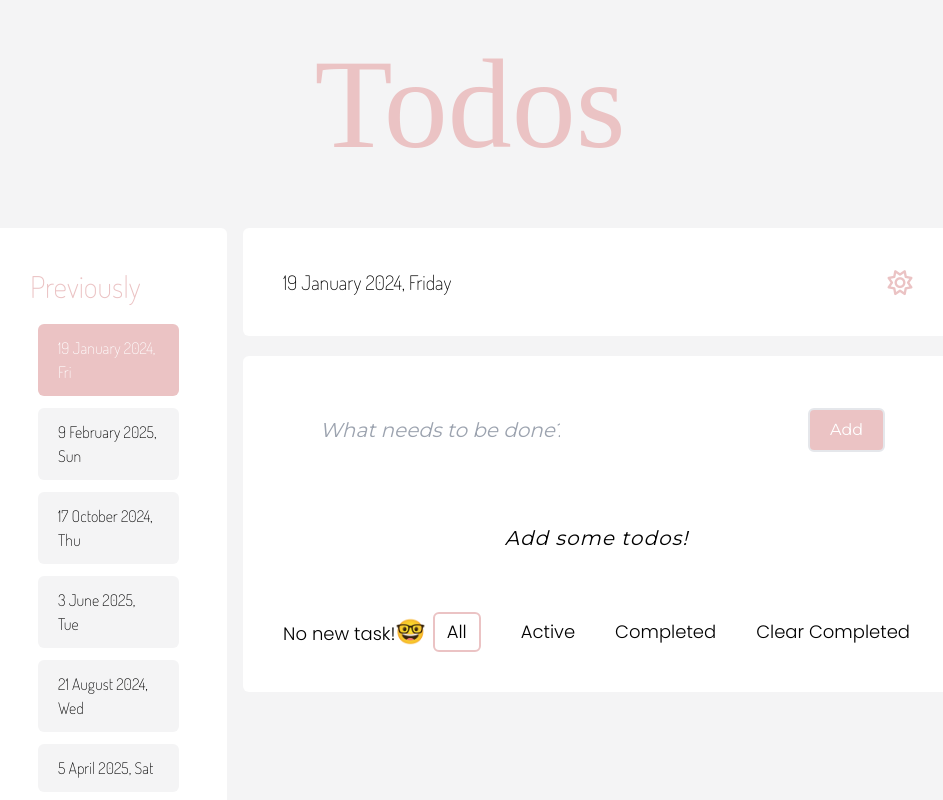
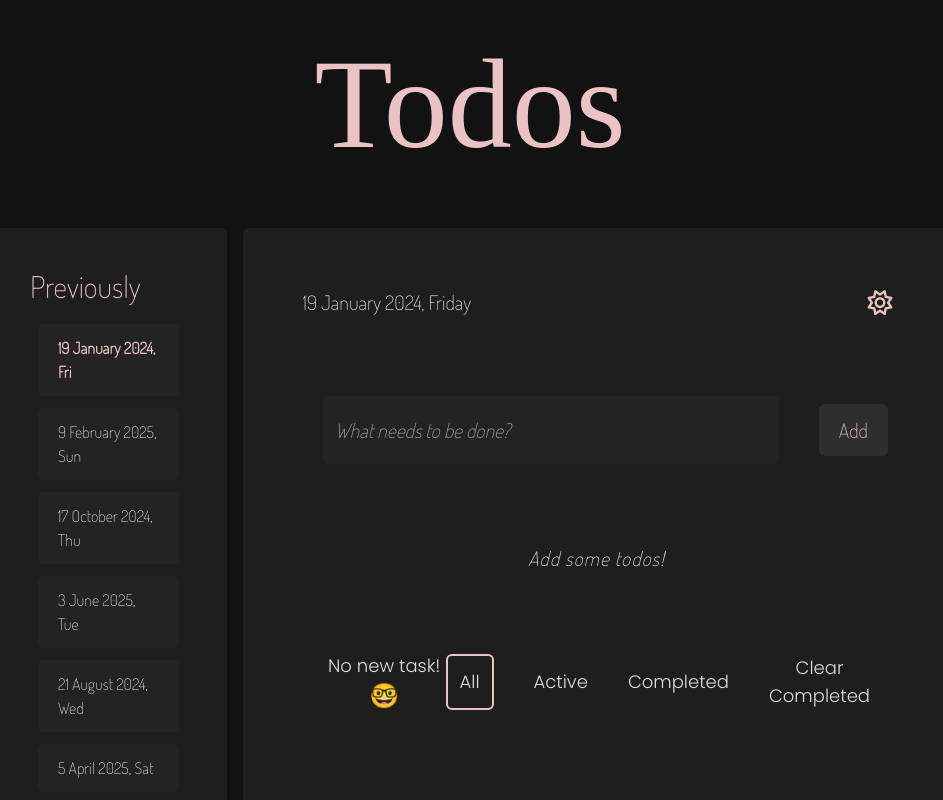
Before and after one commit to ayussh-2/React-To-do-list, a React (Create React App) app in the folder todo/: page / in a window 1280 px wide. Shown: the top 800 px of the page, without its empty margins (170-1113 px from the left). Built offline with nearby package versions, Linux system fonts and the light colour scheme; a web font is replaced by a local one.

Commit message:
added dark mode
made some changes to  the ui

```diff
--- a/todo/package.json
+++ b/todo/package.json
@@ -15,6 +15,7 @@
         "react": "^18.2.0",
         "react-dom": "^18.2.0",
         "react-scripts": "5.0.1",
+        "react-toastify": "^10.0.4",
         "web-vitals": "^2.1.4"
     },
     "scripts": {
--- a/todo/public/index.html
+++ b/todo/public/index.html
@@ -57,7 +57,7 @@
     -->
         <title>Todo App</title>
     </head>
-    <body>
+    <body className="dark">
         <noscript>You need to enable JavaScript to run this app.</noscript>
         <div id="root"></div>
     </body>
--- a/todo/src/App.css
+++ b/todo/src/App.css
@@ -5,4 +5,14 @@ body {
     background-color: #f4f4f5;
     padding: 0;
     margin: 0;
+    scrollbar-width: none;
 }
+body::-webkit-scrollbar {
+    width: 0;
+}
+.sbar {
+    scrollbar-width: none;
+}
+.sbar::-webkit-scrollbar {
+    width: 0;
+}
--- a/todo/src/App.js
+++ b/todo/src/App.js
@@ -5,7 +5,9 @@ import BottomNav from "./components/Todo/BottomNav";
 import Todos from "./components/Todo/Todo";
 import PrevTodos from "./components/List/PrevTodos";
 import Btn from "./components/elements/Btn";
-
+import { ToastContainer, toast } from "react-toastify";
+import "react-toastify/dist/ReactToastify.css";
+import { Slide } from "react-toastify";
 function App() {
     const today = new Date();
     today.setHours(0, 0, 0, 0);
@@ -34,7 +36,8 @@ function App() {
             setRenderAgain(renderAgain);
             document.getElementById("todo").value = "";
         } else {
-            alert("Please enter something!");
+            // alert("Please enter something!");
+            toast("Enter todos 🥲");
         }
     }
 
@@ -140,7 +143,6 @@ function App() {
         } else if (btn === "com") {
             finalArr = finishArr;
         } else {
-            console.log("all");
             finalArr = arr;
         }
 
@@ -177,32 +179,45 @@ function App() {
         );
     }
 
-    const [isDark, setIsDark] = useState(true);
-    function activateDarkMode() {
-        setIsDark(!isDark);
-        // document.body.classList.remove("dark");
-        // document.body.classList.add("light");
-        if (isDark) {
-            console.log("dark");
+    const [isDark, setIsDark] = useState("dark");
+
+    const handleTheme = () => {
+        setIsDark(isDark === "dark" ? "light" : "dark");
+    };
+
+    useEffect(() => {
+        if (isDark === "dark") {
+            document.documentElement.classList.add("dark");
         } else {
-            console.log("light");
+            document.documentElement.classList.remove("dark");
         }
-    }
+    }, [isDark]);
     return (
-        <div className="md:container px-2 md:px-40 py-10">
+        <div className="md:container px-5 dark:bg-darkBg dark:text-darkTxt md:px-40 py-10">
+            <ToastContainer
+                position="top-center"
+                autoClose={2000}
+                hideProgressBar={false}
+                closeOnClick
+                pauseOnFocusLoss
+                draggable
+                pauseOnHover
+                theme={isDark}
+                transition={Slide}
+            />
             <div className="text-center mb-10">
                 <h1 className="text-9xl text-pink font-title">Todos</h1>
             </div>
 
-            <div className="flex md:gap-4 gap-2">
+            <div className="md:flex md:gap-4 gap-2">
                 <div
                     id="sideBar"
-                    className="w-1/4 mt-5 bg-white rounded-md md:p-10 p-2"
+                    className="md:w-1/4 mt-5 bg-white rounded-md md:p-10 p-2 dark:bg-darkCard"
                 >
                     <div className="text-pink font-date md:text-3xl text-xl">
                         Previously
                     </div>
-                    <div className="px-2 flex flex-col-reverse gap-3 mt-5">
+                    <div className="px-2 flex md:flex-col-reverse gap-3 mt-5 overflow-x-scroll sbar">
                         {prevTodosTp.map((tp) => (
                             <PrevTodos
                                 key={tp}
@@ -215,24 +230,31 @@ function App() {
                         ))}
                     </div>
                 </div>
-                <div id="main" className="w-3/4">
-                    <div className="md:p-10 p-3 bg-white rounded-md md:my-5 mb-2 mt-5 flex justify-between items-center font-date md:text-xl text-sm">
+                <div
+                    id="main"
+                    className="md:w-3/4 md:p-10 p-3 dark:bg-darkCard bg-white rounded-md md:my-5 mb-2 mt-5 font-date md:text-xl text-sm"
+                >
+                    <div className="flex justify-between items-center m-5">
                         <div>{getDay(null, "long")}</div>
                         <div>
                             <i
-                                onClick={() => activateDarkMode()}
+                                onClick={handleTheme}
                                 class={`fa-regular ${
-                                    isDark ? "fa-sun" : "fa-moon"
+                                    isDark === "dark" ? "fa-sun" : "fa-moon"
                                 } scale-125 hover:scale-150 active:scale-150 text-pink duration-500 active:rotate-45 cursor-pointer`}
                             ></i>
                         </div>
                     </div>
 
-                    <div className="card flex flex-col md:gap-10 gap-5 bg-white rounded-md md:p-10 font-main p-5">
+                    <div className="md:p-10 mt-10">
                         <InputTodo handleTodos={updateTodos} />
-
-                        {renderAgain}
-
+                        <div
+                            className={`md:p-5 my-10 ${
+                                finalArr.length !== 0 ? "h-contM md:h-cont" : ""
+                            } overflow-y-scroll sbar`}
+                        >
+                            {renderAgain}
+                        </div>
                         <BottomNav itemsLeft={totalItems}>
                             <Btn
                                 handleBtn={() => navBtns("all")}
--- a/todo/src/components/List/PrevTodos.js
+++ b/todo/src/components/List/PrevTodos.js
@@ -9,7 +9,7 @@ function PrevTodos({
         <div
             className={`${
                 isSelected ? "activeDate" : "bg-text"
-            } rounded-md md:py-3 md:px-5 py-1 px-2 md:hover:scale-105 duration-200 active:scale-100 cursor-pointer`}
+            } rounded-md md:py-3 md:px-5 py-1 px-2 md:hover:scale-105 duration-200 active:scale-100 cursor-pointer dark:bg-darkSubCard`}
             id={id}
             onClick={() => handleSelectDay()}
         >
--- a/todo/src/components/Todo/Input.js
+++ b/todo/src/components/Todo/Input.js
@@ -1,18 +1,18 @@
 function InputTodo({ handleTodos }) {
     return (
         <div className="flex justify-center">
-            <div className="flex md:gap-10 gap-3 items-center">
-                <div>
+            <div className="flex md:gap-10 gap-3 items-center w-full">
+                <div className="w-10/12">
                     <input
                         id="todo"
                         type="text"
                         placeholder="What needs to be done?"
-                        className="md:text-xl text-sm md:pr-52 md:py-5 p-3 rounded-md outline-none italic"
+                        className="md:text-xl bg-text text-sm md:pr-52 md:py-5 p-3 rounded-md outline-none italic dark:bg-darkSubCard  dark:border-none w-full"
                     />
                 </div>
-                <div>
+                <div className="w-1/12">
                     <button
-                        className="md:py-2 md:px-5 py-1 px-2 border-2 bg-pink text-white rounded-md duration-200 active:scale-95"
+                        className="py-3 md:px-5 px-3 border-2 bg-pink text-white rounded-md duration-500 hover:opacity-60 active:scale-110 dark:bg-darkLightBlack dark:text-pink border-none "
                         onClick={() => handleTodos()}
                     >
                         Add
--- a/todo/src/components/Todo/Todo.js
+++ b/todo/src/components/Todo/Todo.js
@@ -23,7 +23,7 @@ function Todos({ children, timestamp, handleDelete, handleFinish }) {
 
     return (
         <div
-            className={`bg-white grid md:gap-3 md:p-5 p-2 items-center justify-between rounded-md duration-300 border-2 md:my-3 my-1 ${
+            className={`bg-white dark:bg-darkSubCard dark:border-none grid md:gap-3 md:p-5 p-2 items-center justify-between rounded-md duration-300 border-2 md:my-3 my-1 ${
                 finish ? "text-pink line-through border-pink" : ""
             }`}
         >
@@ -38,7 +38,7 @@ function Todos({ children, timestamp, handleDelete, handleFinish }) {
             <div className="flex items-center justify-between ">
                 <div id="del">
                     <button
-                        className="md:px-3 py-1 px-2 bg-pink text-white rounded-md active:scale-95 duration-150 font-normal text-sm md:text-base"
+                        className="md:px-3 py-1 px-2 dark:bg-darkLightBlack dark:text-pink bg-pink text-white rounded-md active:scale-95 duration-150 font-normal text-sm md:text-base"
                         onClick={() => handleDelete(timestamp)}
                     >
                         Delete
--- a/todo/src/components/elements/Btn.js
+++ b/todo/src/components/elements/Btn.js
@@ -1,7 +1,7 @@
 export default function Btn({ children, active, handleBtn }) {
     return (
         <button
-            className={`duration-200 ${
+            className={`duration-500 ${
                 active ? "activeBtn" : "hover:opacity-50"
             }`}
             onClick={() => handleBtn()}
--- a/todo/src/index.css
+++ b/todo/src/index.css
@@ -7,6 +7,6 @@
         @apply px-3 py-1 border-2 border-pink rounded-md duration-500  active:scale-95;
     }
     .activeDate {
-        @apply bg-pink text-white;
+        @apply bg-pink text-white dark:text-pink font-semibold;
     }
 }
--- a/todo/tailwind.config.js
+++ b/todo/tailwind.config.js
@@ -1,11 +1,21 @@
 /** @type {import('tailwindcss').Config} */
 module.exports = {
     content: ["./src/**/*.{js,jsx,ts,tsx}"],
+    darkMode: "class",
     theme: {
         extend: {
             colors: {
                 pink: "#ebc3c4",
                 text: "#f4f4f5",
+                darkBg: "#121212",
+                darkTxt: "#DDDDDD",
+                darkCard: "#1e1e1e",
+                darkSubCard: "#232323",
+                darkLightBlack: "#2e2e2e",
+            },
+            height: {
+                cont: "40rem",
+                contM: "20rem",
             },
         },
         fontFamily: {
```
Also changed, not shown: 1 other file (tests, documents, lock files or other folders).
